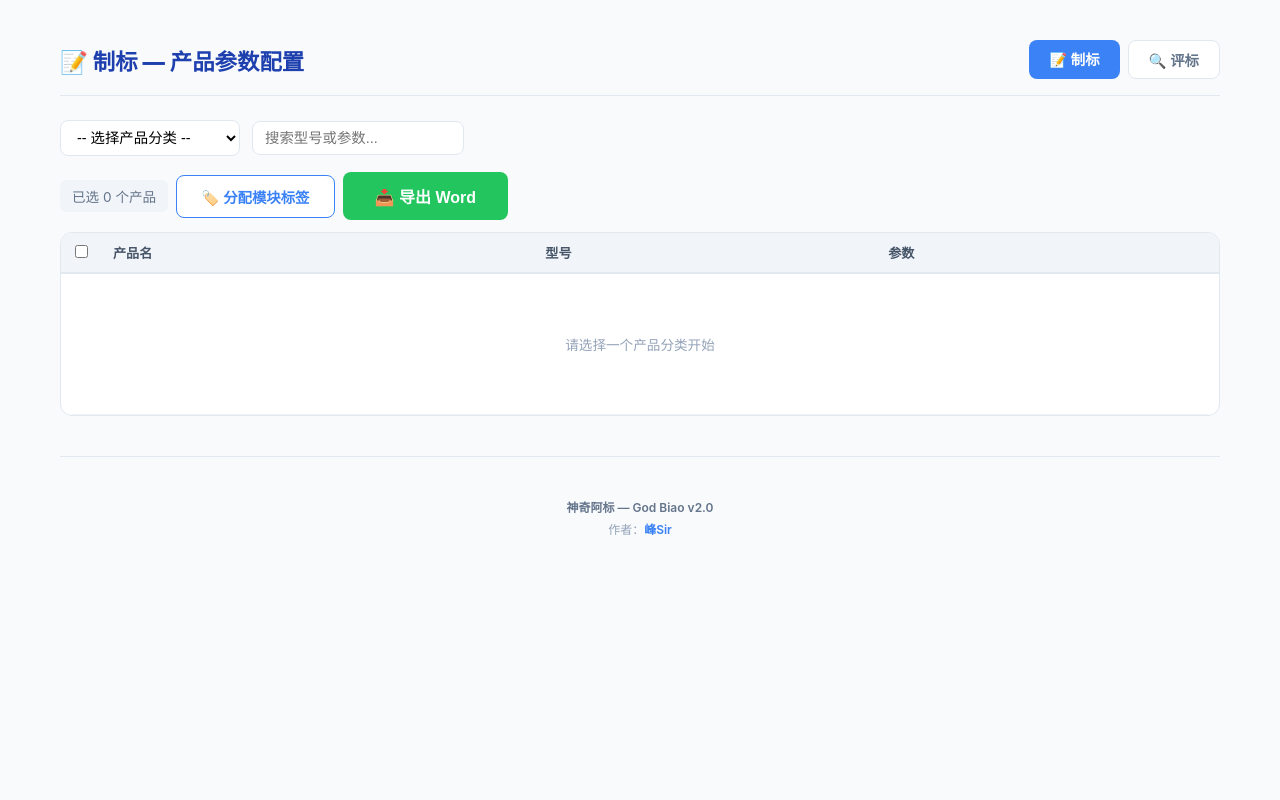
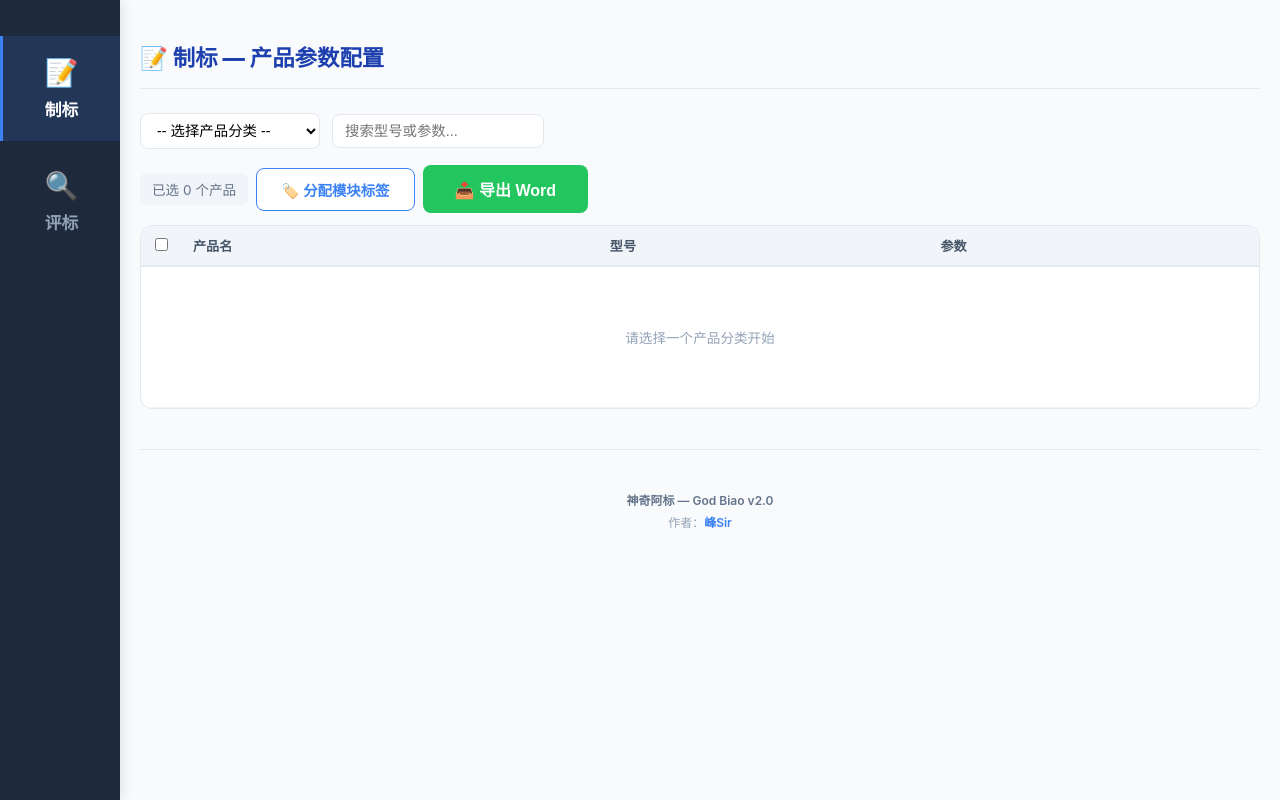
Before and after one commit to hello-fengsir/godbiao, a FastAPI app: page /bidding in a window 1280 px wide. Run offline with FastAPI, Linux system fonts and the light colour scheme; data that the repository does not hold is empty.

Commit message:
style: 左侧导航栏 — 深色侧边栏，大字醒目制标/评标切换

```diff
--- a/templates/bidding.html
+++ b/templates/bidding.html
@@ -7,13 +7,18 @@
 <style>
 *{margin:0;padding:0;box-sizing:border-box}
 body{font-family:-apple-system,BlinkMacSystemFont,'Segoe UI','PingFang SC','Microsoft YaHei',sans-serif;background:#f8fafc;color:#1e293b;min-height:100vh}
+
+/* Sidebar */
+.sidebar{position:fixed;left:0;top:0;bottom:0;width:120px;background:#1e293b;display:flex;flex-direction:column;padding-top:32px;z-index:50;box-shadow:2px 0 12px rgba(0,0,0,.1)}
+.sidebar-item{display:flex;flex-direction:column;align-items:center;gap:8px;padding:20px 12px;color:#94a3b8;text-decoration:none;font-size:1.05em;font-weight:700;transition:all .2s;border-left:3px solid transparent;margin:4px 0}
+.sidebar-item:hover{background:rgba(255,255,255,.06);color:#e2e8f0}
+.sidebar-item.active{background:rgba(59,130,246,.15);color:#fff;border-left-color:#3b82f6}
+.sidebar-icon{font-size:1.6em}
+.main-content{margin-left:120px}
+
 .container{max-width:1200px;margin:0 auto;padding:24px 20px}
 .header{display:flex;justify-content:space-between;align-items:center;padding:16px 0;border-bottom:1px solid #e2e8f0;margin-bottom:24px}
 .header h1{font-size:1.4em;font-weight:800;color:#1e40af}
-.nav-btns{display:flex;gap:8px}
-.nav-btns a{text-decoration:none;padding:8px 20px;border-radius:8px;font-weight:600;font-size:.9em;transition:all .2s}
-.nav-btns .bid-active{background:#3b82f6;color:#fff}
-.nav-btns .eval-link{background:#fff;color:#64748b;border:1px solid #e2e8f0}
 
 .controls{display:flex;gap:12px;align-items:center;margin-bottom:16px;flex-wrap:wrap}
 .controls select,.controls input{padding:8px 12px;border:1px solid #e2e8f0;border-radius:8px;font-size:.9em;background:#fff}
@@ -52,13 +57,23 @@ tr:hover{background:#f8fafc}
 </style>
 </head>
 <body>
+
+<!-- Sidebar -->
+<div class="sidebar">
+  <a href="/bidding" class="sidebar-item active">
+    <span class="sidebar-icon">📝</span>
+    <span>制标</span>
+  </a>
+  <a href="/" class="sidebar-item">
+    <span class="sidebar-icon">🔍</span>
+    <span>评标</span>
+  </a>
+</div>
+
+<div class="main-content">
 <div class="container">
   <div class="header">
     <h1>📝 制标 — 产品参数配置</h1>
-    <div class="nav-btns">
-      <a href="/bidding" class="bid-active">📝 制标</a>
-      <a href="/" class="eval-link">🔍 评标</a>
-    </div>
   </div>
 
   <div class="controls">
@@ -275,5 +290,8 @@ async function exportWord() {
 // Init
 loadCategories();
 </script>
+
+</div><!-- end main-content -->
+
 </body>
 </html>
```
Also changed, not shown: templates/index.html (+23 -4 lines).
